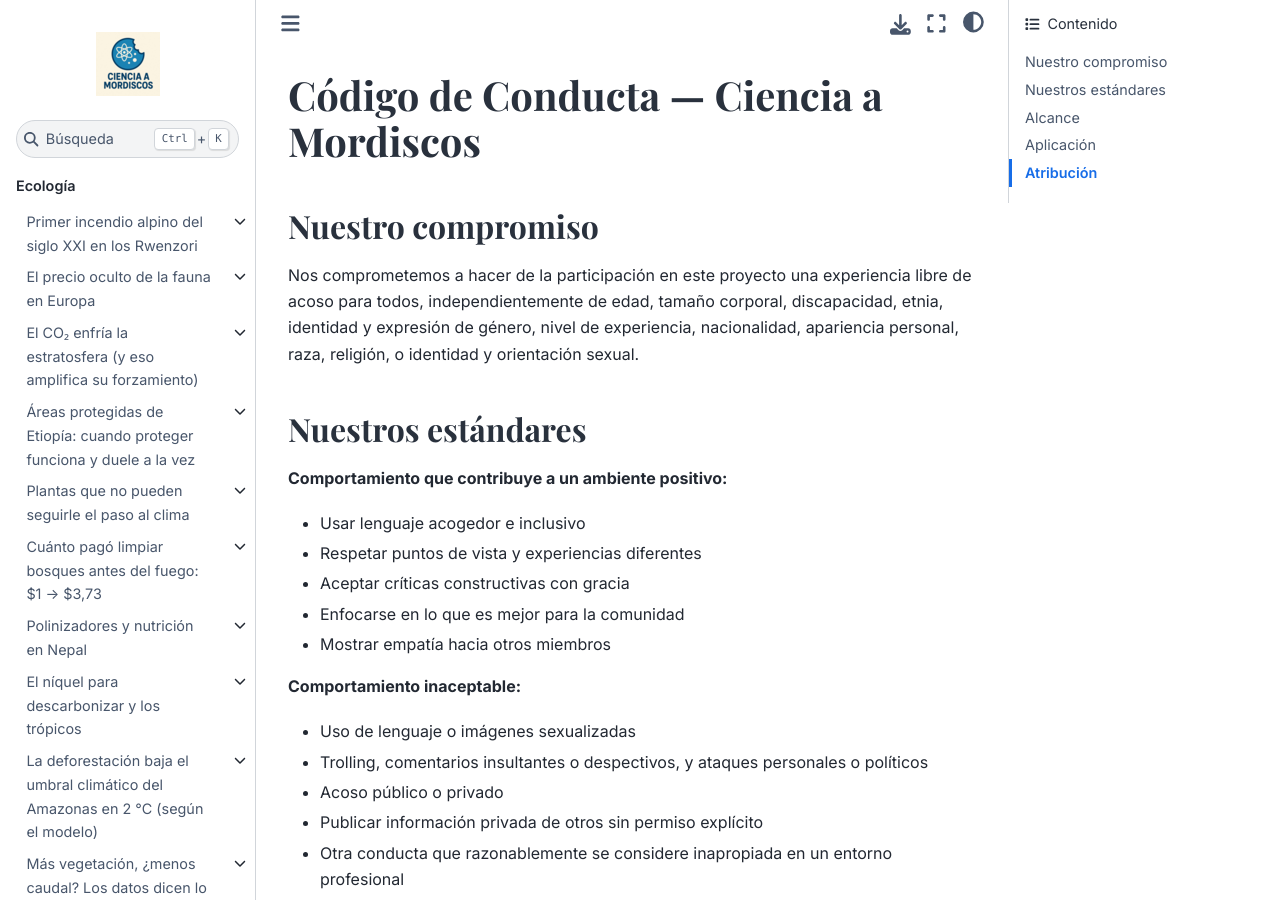
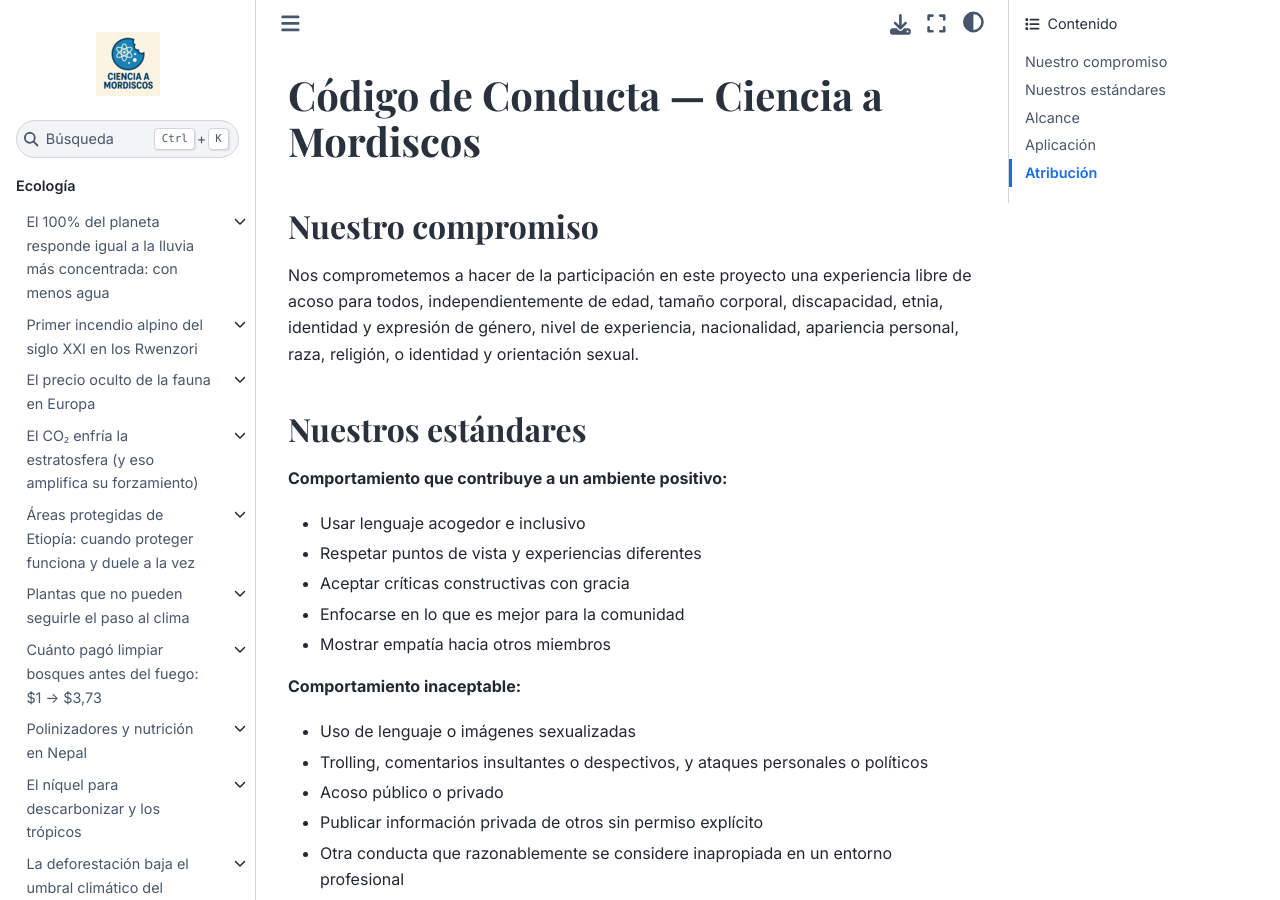
Before and after one commit to Ciencia-a-Mordiscos/lab, a Jupyter Book: the page built from CODE_OF_CONDUCT.md, in a window 1280 px wide and 900 px high. Built offline with Jupyter Book 1.0.4 settings and Sphinx 7.4.7 and the Sphinx Book theme 1.1.4, drawn with Linux system fonts in a browser that asks for light colours; pages that are not in the unit, such as notebooks, are missing from menus; some of the changed text lies outside the part shown.

Commit message:
lab(ecologia): el 100% del planeta responde igual a la lluvia más concentrada
Nature · 4 gráficas · datos de Lesk & Mankin 2026 (Zenodo).

Co-Authored-By: Claude Opus 4.7 (1M context) <noreply@anthropic.com>

```diff
--- a/_toc.yml
+++ b/_toc.yml
@@ -3,6 +3,11 @@ root: intro
 parts:
 - caption: Ecología
   chapters:
+  - file: papers/2026-05-13-precipitacion-concentrada-agua/README
+    title: "El 100% del planeta responde igual a la lluvia más concentrada: con menos agua"
+    sections:
+    - file: papers/2026-05-13-precipitacion-concentrada-agua/notebook
+      title: Notebook
   - file: papers/2026-05-13-incendios-alpinos-rwenzori-12mil/README
     title: "Primer incendio alpino del siglo XXI en los Rwenzori"
     sections:
```
Also changed, not shown: README.md (+1 -0 lines), intro.md (+8 -0 lines), papers/2026-05-13-precipitacion-concentrada-agua/README.md (added, +32 -0 lines), 14 other files.
